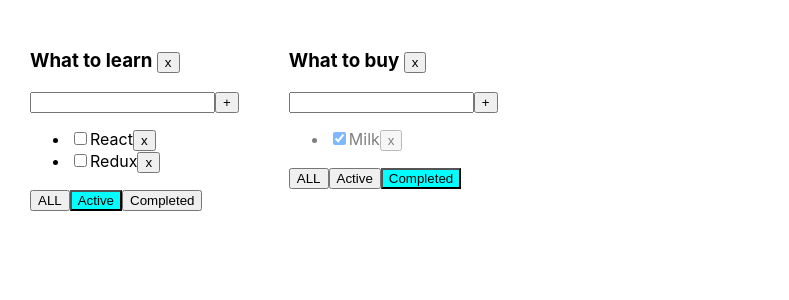
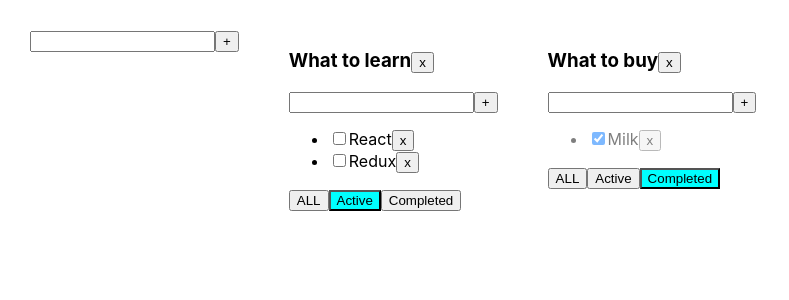
Before and after one commit to DimanManko/my-proga-todolist, a React (Create React App) app: page / in a window 1280 px wide. Shown: the top 300 px of the page, without its empty margins (0-789 px from the left). Built offline with nearby package versions, Linux system fonts and the light colour scheme.

Commit message:
Добавление нового Тудулиста

```diff
--- /dev/null
+++ b/src/AddItemForm.tsx
@@ -0,0 +1,39 @@
+import React, {ChangeEvent, KeyboardEvent, useState} from "react";
+
+type AddItemFormPropsType = {
+    addItem: (title: string) => void
+}
+
+export function AddItemForm(props: AddItemFormPropsType) {
+
+    const [title, setTitle] = useState('');
+    const [error, setError] = useState<string | null>(null);
+
+    const onChangeHandler = (e: ChangeEvent<HTMLInputElement>) => {
+        setTitle(e.currentTarget.value)
+    }
+    const onKeyPressHangler = (e: KeyboardEvent<HTMLInputElement>) => {
+        setError(null)
+        if (e.charCode === 13) {
+            addTask()
+        }
+    }
+    const addTask = () => {
+        if (title.trim() !== "") {
+            props.addItem(title.trim())
+            setTitle("")
+        } else {
+            setError("Title is required")
+        }
+    }
+
+    return <div>
+        <input value={title}
+               onChange={onChangeHandler}
+               onKeyPress={onKeyPressHangler}
+               className={error ? "error" : ""}
+        />
+        <button onClick={addTask}> +</button>
+        {error && <div className="error-message">{error}</div>}
+    </div>
+}
--- a/src/App.tsx
+++ b/src/App.tsx
@@ -2,6 +2,7 @@
 import './App.css';
 import {TaskType, Todolist} from "./Todolist";
 import {v1} from "uuid";
+import {AddItemForm} from "./AddItemForm";
 
 
 export type FilterValuesTupe = "all" | "completed" | "active";
@@ -10,6 +11,9 @@
     id: string
     title: string
     filter: FilterValuesTupe
+}
+type TasksStateType = {
+    [key: string]: Array<TaskType>
 }
 
 
@@ -63,7 +67,7 @@
         setTasks({...tasksObj})
     }
 
-    let [tasksObj, setTasks] = useState({
+    let [tasksObj, setTasks] = useState <TasksStateType>({
         [todolistid1]: [
             {id: v1(), title: "CSS", isDone: true},
             {id: v1(), title: "JS", isDone: true},
@@ -77,9 +81,22 @@
             {id: v1(), title: "Cheese", isDone: false},
         ]
     })
+    function addTodolist(title: string){
+        let todolist: TodoListType = {
+            id: v1(),
+            filter: "all",
+            title: title
+        }
+    setTodoLists([todolist, ...todolists])
+        setTasks({
+            ...tasksObj,
+            [todolist.id]: []
+        })
+    }
 
     return (
         <div className="App">
+            <AddItemForm addItem={addTodolist} />
             {
                 todolists.map((tl) => {
 
--- a/src/Todolist.tsx
+++ b/src/Todolist.tsx
@@ -1,5 +1,6 @@
-import React, {ChangeEvent, KeyboardEvent, useState} from "react";
+import React, {ChangeEvent} from "react";
 import {FilterValuesTupe} from "./App";
+import {AddItemForm} from "./AddItemForm";
 
 export type TaskType = {
     id: string
@@ -21,48 +22,21 @@
 }
 
 export function Todolist(props: PropsType) {
-
-    const [title, setTitle] = useState('');
-    const [error, setError] = useState<string | null>(null);
-
-    const addTask = () => {
-        if (title.trim() !== "") {
-            props.addTask(title.trim(), props.id)
-            setTitle("")
-        } else {
-            setError("Title is required")
-        }
-    }
-
-    const onChangeHandler = (e: ChangeEvent<HTMLInputElement>) => {
-        setTitle(e.currentTarget.value)
-    }
-    const onKeyPressHangler = (e: KeyboardEvent<HTMLInputElement>) => {
-        setError(null)
-        if (e.charCode === 13) {
-            addTask()
-        }
-    }
-
     const onAllClickHandler = () => props.changeFilter("all", props.id)
     const onActiveClickHandler = () => props.changeFilter("active", props.id)
     const onCompletedClickHandler = () => props.changeFilter("completed", props.id)
     const removeTodolist = () => {
         props.removeTodolist(props.id)
     }
-
+    const addTask = (title:string) => {
+        props.addTask(title, props.id)
+    }
     return (
         <div>
-            <h3>{props.title} <button onClick={removeTodolist}>x</button></h3>
-            <div>
-                <input value={title}
-                       onChange={onChangeHandler}
-                       onKeyPress={onKeyPressHangler}
-                       className={error ? "error" : ""}
-                />
-                <button onClick={addTask}> +</button>
-                {error && <div className="error-message">{error}</div>}
-            </div>
+            <h3>{props.title}
+                <button onClick={removeTodolist}>x</button>
+            </h3>
+            <AddItemForm addItem={addTask} />
             <ul>
                 {
                     props.tasks.map(t => {
```
